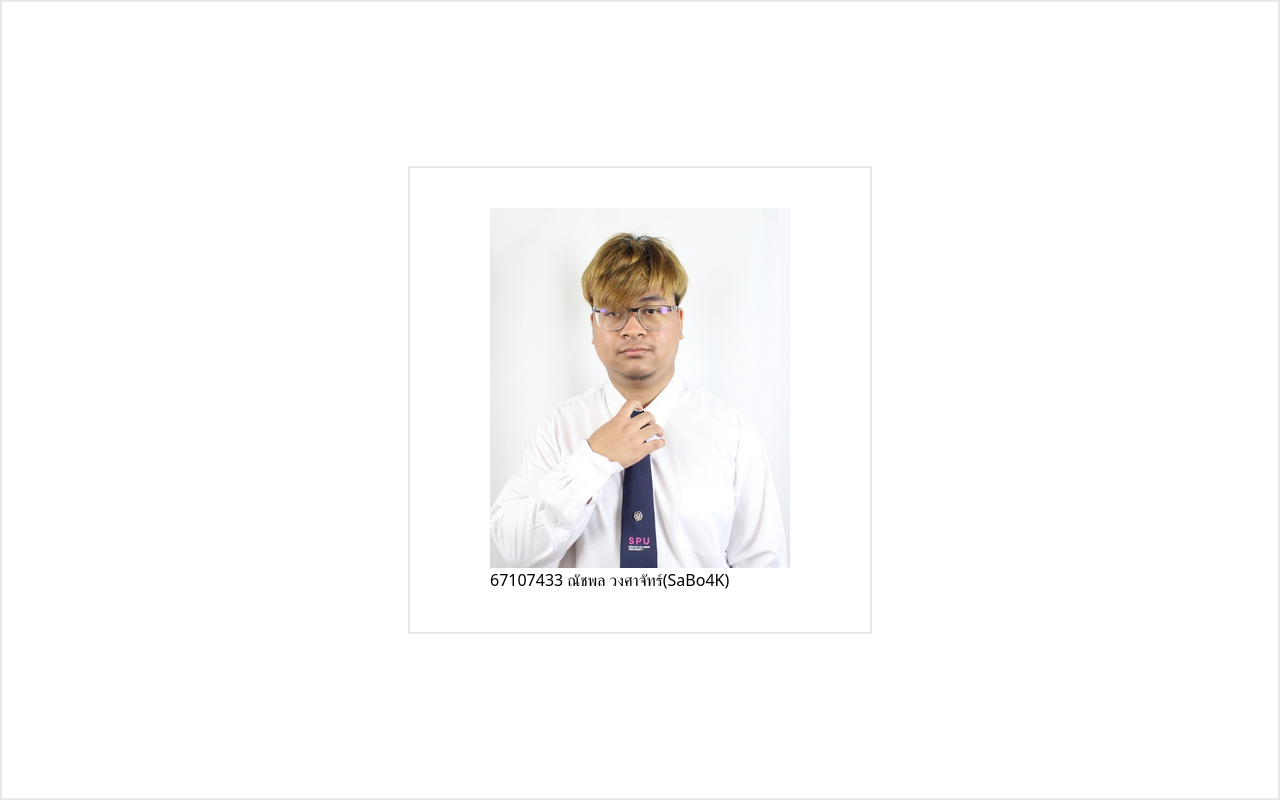
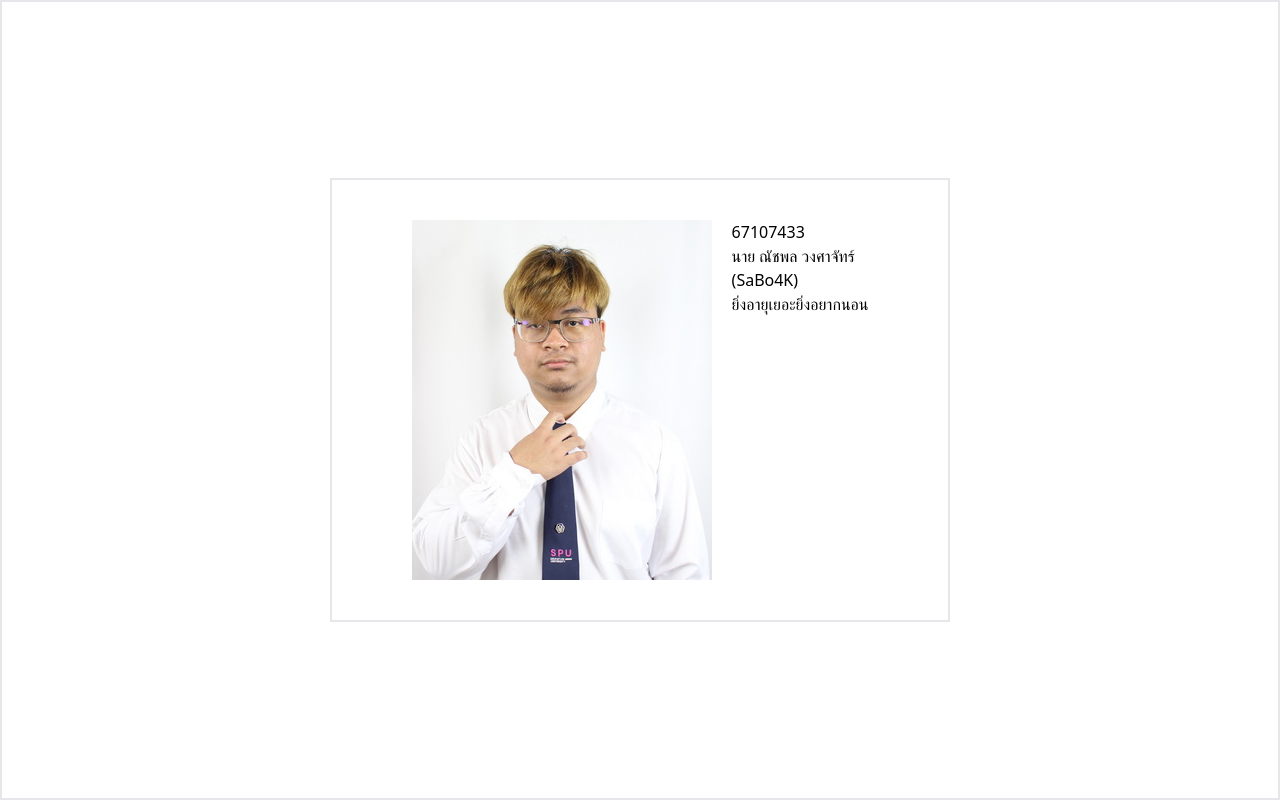
Before and after one commit to qonnow/week2, a plain HTML site: page index.html in a window 1280 px wide. Drawn offline with nearby package versions, Linux system fonts and the light colour scheme.

Commit message:
67107433 add info and motto

```diff
--- a/index.html
+++ b/index.html
@@ -17,7 +17,12 @@
                     <!-- 67107433 -->
                 <div>
                     <img src="67107433.jpg" alt="ณัชพล วงศาจัทร์">
-                    <p>67107433 ณัชพล วงศาจัทร์(SaBo4K)</p>
+                </div>
+                <div>
+                    <div>67107433</div>
+                    <div>นาย ณัชพล วงศาจัทร์</div>
+                    <div>(SaBo4K)</div>
+                    <div>ยิ่งอายุเยอะยิ่งอยากนอน</div>
                 </div>
                     <!-- 67115588 -->
                 <div></div>
```
